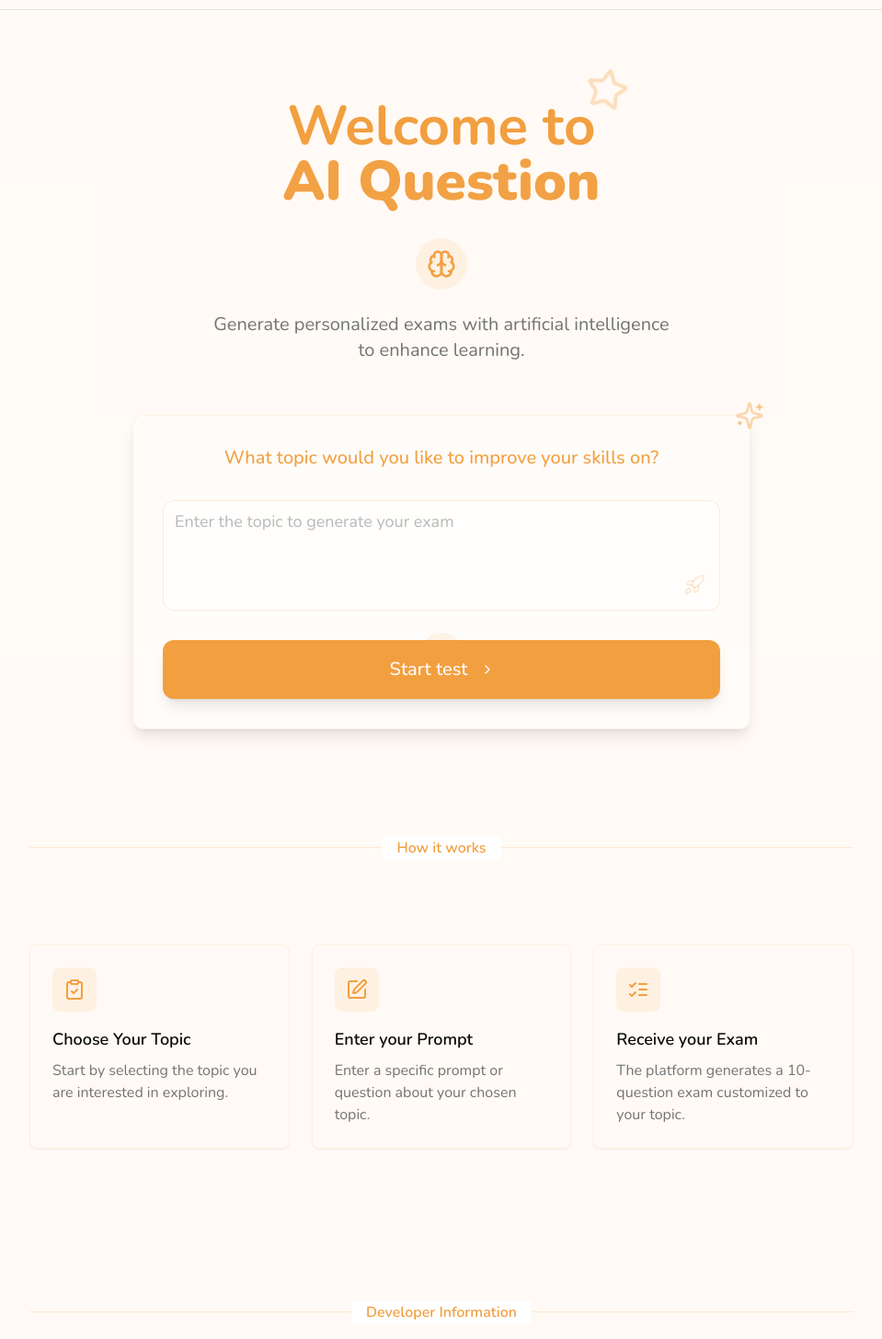
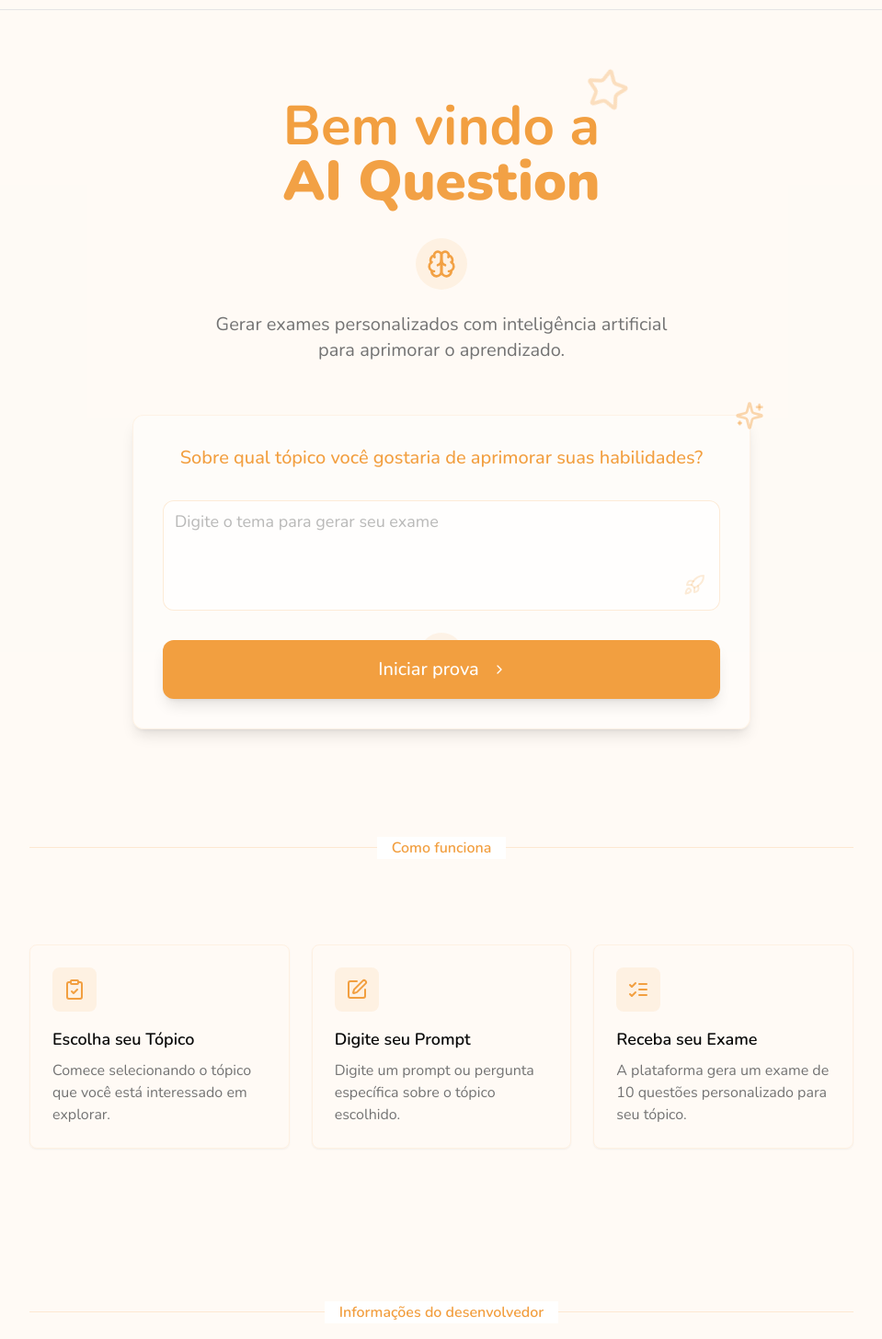
Before and after one commit to Felipe-Belotto/ai-question, a Next.js app: page / in a window 1280 px wide. Shown: the part 54-1510 px from the top of the page at 92% size, without its empty margins (160-1119 px from the left). Built offline with nearby package versions, Linux system fonts and the light colour scheme.

Commit message:
Refactor paraglide configuration files and add support for remote patterns

```diff
--- a/src/paraglide/messages.js
+++ b/src/paraglide/messages.js
@@ -1,8 +1,9 @@
 /* eslint-disable */
-import { languageTag } from "./runtime.js";
-import * as pt_BR from "./messages/pt-BR.js";
-import * as en_US from "./messages/en-US.js";
-import * as es_ES from "./messages/es-ES.js";
+import { languageTag } from "./runtime.js"
+import * as pt_BR from "./messages/pt-BR.js"
+import * as en_US from "./messages/en-US.js"
+import * as es_ES from "./messages/es-ES.js"
+
 
 /**
  * This message has been compiled by [inlang paraglide](https://inlang.com/m/gerre34r/library-inlang-paraglideJs).
@@ -21,9 +22,11 @@ export const howItWorks = (params = {}, options = {}) => {
 	return {
 		"en-US": en_US.howItWorks,
 		"es-ES": es_ES.howItWorks,
-    "pt-BR": pt_BR.howItWorks,
-  }[options.languageTag ?? languageTag()]();
-};
+		"pt-BR": pt_BR.howItWorks
+	}[options.languageTag ?? languageTag()]()
+}
+
+
 
 /**
  * This message has been compiled by [inlang paraglide](https://inlang.com/m/gerre34r/library-inlang-paraglideJs).
@@ -42,9 +45,11 @@ export const creatorInfo = (params = {}, options = {}) => {
 	return {
 		"en-US": en_US.creatorInfo,
 		"es-ES": es_ES.creatorInfo,
-    "pt-BR": pt_BR.creatorInfo,
-  }[options.languageTag ?? languageTag()]();
-};
+		"pt-BR": pt_BR.creatorInfo
+	}[options.languageTag ?? languageTag()]()
+}
+
+
 
 /**
  * This message has been compiled by [inlang paraglide](https://inlang.com/m/gerre34r/library-inlang-paraglideJs).
@@ -63,9 +68,11 @@ export const welcome = (params = {}, options = {}) => {
 	return {
 		"en-US": en_US.welcome,
 		"es-ES": es_ES.welcome,
-    "pt-BR": pt_BR.welcome,
-  }[options.languageTag ?? languageTag()]();
-};
+		"pt-BR": pt_BR.welcome
+	}[options.languageTag ?? languageTag()]()
+}
+
+
 
 /**
  * This message has been compiled by [inlang paraglide](https://inlang.com/m/gerre34r/library-inlang-paraglideJs).
@@ -84,9 +91,11 @@ export const welcomeMessage = (params = {}, options = {}) => {
 	return {
 		"en-US": en_US.welcomeMessage,
 		"es-ES": es_ES.welcomeMessage,
-    "pt-BR": pt_BR.welcomeMessage,
-  }[options.languageTag ?? languageTag()]();
-};
+		"pt-BR": pt_BR.welcomeMessage
+	}[options.languageTag ?? languageTag()]()
+}
+
+
 
 /**
  * This message has been compiled by [inlang paraglide](https://inlang.com/m/gerre34r/library-inlang-paraglideJs).
@@ -105,9 +114,11 @@ export const inputPromptMessage = (params = {}, options = {}) => {
 	return {
 		"en-US": en_US.inputPromptMessage,
 		"es-ES": es_ES.inputPromptMessage,
-    "pt-BR": pt_BR.inputPromptMessage,
-  }[options.languageTag ?? languageTag()]();
-};
+		"pt-BR": pt_BR.inputPromptMessage
+	}[options.languageTag ?? languageTag()]()
+}
+
+
 
 /**
  * This message has been compiled by [inlang paraglide](https://inlang.com/m/gerre34r/library-inlang-paraglideJs).
@@ -126,9 +137,11 @@ export const inputPromptPlaceholder = (params = {}, options = {}) => {
 	return {
 		"en-US": en_US.inputPromptPlaceholder,
 		"es-ES": es_ES.inputPromptPlaceholder,
-    "pt-BR": pt_BR.inputPromptPlaceholder,
-  }[options.languageTag ?? languageTag()]();
-};
+		"pt-BR": pt_BR.inputPromptPlaceholder
+	}[options.languageTag ?? languageTag()]()
+}
+
+
 
 /**
  * This message has been compiled by [inlang paraglide](https://inlang.com/m/gerre34r/library-inlang-paraglideJs).
@@ -147,9 +160,11 @@ export const submitWaitingMessage = (params = {}, options = {}) => {
 	return {
 		"en-US": en_US.submitWaitingMessage,
 		"es-ES": es_ES.submitWaitingMessage,
-    "pt-BR": pt_BR.submitWaitingMessage,
-  }[options.languageTag ?? languageTag()]();
-};
+		"pt-BR": pt_BR.submitWaitingMessage
+	}[options.languageTag ?? languageTag()]()
+}
+
+
 
 /**
  * This message has been compiled by [inlang paraglide](https://inlang.com/m/gerre34r/library-inlang-paraglideJs).
@@ -168,9 +183,11 @@ export const somethingWrong = (params = {}, options = {}) => {
 	return {
 		"en-US": en_US.somethingWrong,
 		"es-ES": es_ES.somethingWrong,
-    "pt-BR": pt_BR.somethingWrong,
-  }[options.languageTag ?? languageTag()]();
-};
+		"pt-BR": pt_BR.somethingWrong
+	}[options.languageTag ?? languageTag()]()
+}
+
+
 
 /**
  * This message has been compiled by [inlang paraglide](https://inlang.com/m/gerre34r/library-inlang-paraglideJs).
@@ -189,9 +206,11 @@ export const startQuiz = (params = {}, options = {}) => {
 	return {
 		"en-US": en_US.startQuiz,
 		"es-ES": es_ES.startQuiz,
-    "pt-BR": pt_BR.startQuiz,
-  }[options.languageTag ?? languageTag()]();
-};
+		"pt-BR": pt_BR.startQuiz
+	}[options.languageTag ?? languageTag()]()
+}
+
+
 
 /**
  * This message has been compiled by [inlang paraglide](https://inlang.com/m/gerre34r/library-inlang-paraglideJs).
@@ -210,9 +229,11 @@ export const step1Title = (params = {}, options = {}) => {
 	return {
 		"en-US": en_US.step1Title,
 		"es-ES": es_ES.step1Title,
-    "pt-BR": pt_BR.step1Title,
-  }[options.languageTag ?? languageTag()]();
-};
+		"pt-BR": pt_BR.step1Title
+	}[options.languageTag ?? languageTag()]()
+}
+
+
 
 /**
  * This message has been compiled by [inlang paraglide](https://inlang.com/m/gerre34r/library-inlang-paraglideJs).
@@ -231,9 +252,11 @@ export const step1Description = (params = {}, options = {}) => {
 	return {
 		"en-US": en_US.step1Description,
 		"es-ES": es_ES.step1Description,
-    "pt-BR": pt_BR.step1Description,
-  }[options.languageTag ?? languageTag()]();
-};
+		"pt-BR": pt_BR.step1Description
+	}[options.languageTag ?? languageTag()]()
+}
+
+
 
 /**
  * This message has been compiled by [inlang paraglide](https://inlang.com/m/gerre34r/library-inlang-paraglideJs).
@@ -252,9 +275,11 @@ export const step2Title = (params = {}, options = {}) => {
 	return {
 		"en-US": en_US.step2Title,
 		"es-ES": es_ES.step2Title,
-    "pt-BR": pt_BR.step2Title,
-  }[options.languageTag ?? languageTag()]();
-};
+		"pt-BR": pt_BR.step2Title
+	}[options.languageTag ?? languageTag()]()
+}
+
+
 
 /**
  * This message has been compiled by [inlang paraglide](https://inlang.com/m/gerre34r/library-inlang-paraglideJs).
@@ -273,9 +298,11 @@ export const step2Description = (params = {}, options = {}) => {
 	return {
 		"en-US": en_US.step2Description,
 		"es-ES": es_ES.step2Description,
-    "pt-BR": pt_BR.step2Description,
-  }[options.languageTag ?? languageTag()]();
-};
+		"pt-BR": pt_BR.step2Description
+	}[options.languageTag ?? languageTag()]()
+}
+
+
 
 /**
  * This message has been compiled by [inlang paraglide](https://inlang.com/m/gerre34r/library-inlang-paraglideJs).
@@ -294,9 +321,11 @@ export const step3Title = (params = {}, options = {}) => {
 	return {
 		"en-US": en_US.step3Title,
 		"es-ES": es_ES.step3Title,
-    "pt-BR": pt_BR.step3Title,
-  }[options.languageTag ?? languageTag()]();
-};
+		"pt-BR": pt_BR.step3Title
+	}[options.languageTag ?? languageTag()]()
+}
+
+
 
 /**
  * This message has been compiled by [inlang paraglide](https://inlang.com/m/gerre34r/library-inlang-paraglideJs).
@@ -315,9 +344,11 @@ export const step3Description = (params = {}, options = {}) => {
 	return {
 		"en-US": en_US.step3Description,
 		"es-ES": es_ES.step3Description,
-    "pt-BR": pt_BR.step3Description,
-  }[options.languageTag ?? languageTag()]();
-};
+		"pt-BR": pt_BR.step3Description
+	}[options.languageTag ?? languageTag()]()
+}
+
+
 
 /**
  * This message has been compiled by [inlang paraglide](https://inlang.com/m/gerre34r/library-inlang-paraglideJs).
@@ -336,9 +367,11 @@ export const creatorImageAlt = (params = {}, options = {}) => {
 	return {
 		"en-US": en_US.creatorImageAlt,
 		"es-ES": es_ES.creatorImageAlt,
-    "pt-BR": pt_BR.creatorImageAlt,
-  }[options.languageTag ?? languageTag()]();
-};
+		"pt-BR": pt_BR.creatorImageAlt
+	}[options.languageTag ?? languageTag()]()
+}
+
+
 
 /**
  * This message has been compiled by [inlang paraglide](https://inlang.com/m/gerre34r/library-inlang-paraglideJs).
@@ -357,9 +390,11 @@ export const creatorDescription = (params = {}, options = {}) => {
 	return {
 		"en-US": en_US.creatorDescription,
 		"es-ES": es_ES.creatorDescription,
-    "pt-BR": pt_BR.creatorDescription,
-  }[options.languageTag ?? languageTag()]();
-};
+		"pt-BR": pt_BR.creatorDescription
+	}[options.languageTag ?? languageTag()]()
+}
+
+
 
 /**
  * This message has been compiled by [inlang paraglide](https://inlang.com/m/gerre34r/library-inlang-paraglideJs).
@@ -374,13 +409,15 @@ export const creatorDescription = (params = {}, options = {}) => {
  * @returns {string}
  */
 /* @__NO_SIDE_EFFECTS__ */
-export const quizTitle = (params, options = {}) => {
+export const quizTitle = (params , options = {}) => {
 	return {
 		"en-US": en_US.quizTitle,
 		"es-ES": es_ES.quizTitle,
-    "pt-BR": pt_BR.quizTitle,
-  }[options.languageTag ?? languageTag()](params);
-};
+		"pt-BR": pt_BR.quizTitle
+	}[options.languageTag ?? languageTag()](params)
+}
+
+
 
 /**
  * This message has been compiled by [inlang paraglide](https://inlang.com/m/gerre34r/library-inlang-paraglideJs).
@@ -399,9 +436,11 @@ export const defaultTopic = (params = {}, options = {}) => {
 	return {
 		"en-US": en_US.defaultTopic,
 		"es-ES": es_ES.defaultTopic,
-    "pt-BR": pt_BR.defaultTopic,
-  }[options.languageTag ?? languageTag()]();
-};
+		"pt-BR": pt_BR.defaultTopic
+	}[options.languageTag ?? languageTag()]()
+}
+
+
 
 /**
  * This message has been compiled by [inlang paraglide](https://inlang.com/m/gerre34r/library-inlang-paraglideJs).
@@ -420,9 +459,11 @@ export const result = (params = {}, options = {}) => {
 	return {
 		"en-US": en_US.result,
 		"es-ES": es_ES.result,
-    "pt-BR": pt_BR.result,
-  }[options.languageTag ?? languageTag()]();
-};
+		"pt-BR": pt_BR.result
+	}[options.languageTag ?? languageTag()]()
+}
+
+
 
 /**
  * This message has been compiled by [inlang paraglide](https://inlang.com/m/gerre34r/library-inlang-paraglideJs).
@@ -441,9 +482,11 @@ export const passed = (params = {}, options = {}) => {
 	return {
 		"en-US": en_US.passed,
 		"es-ES": es_ES.passed,
-    "pt-BR": pt_BR.passed,
-  }[options.languageTag ?? languageTag()]();
-};
+		"pt-BR": pt_BR.passed
+	}[options.languageTag ?? languageTag()]()
+}
+
+
 
 /**
  * This message has been compiled by [inlang paraglide](https://inlang.com/m/gerre34r/library-inlang-paraglideJs).
@@ -462,9 +505,11 @@ export const failed = (params = {}, options = {}) => {
 	return {
 		"en-US": en_US.failed,
 		"es-ES": es_ES.failed,
-    "pt-BR": pt_BR.failed,
-  }[options.languageTag ?? languageTag()]();
-};
+		"pt-BR": pt_BR.failed
+	}[options.languageTag ?? languageTag()]()
+}
+
+
 
 /**
  * This message has been compiled by [inlang paraglide](https://inlang.com/m/gerre34r/library-inlang-paraglideJs).
@@ -483,9 +528,11 @@ export const score = (params = {}, options = {}) => {
 	return {
 		"en-US": en_US.score,
 		"es-ES": es_ES.score,
-    "pt-BR": pt_BR.score,
-  }[options.languageTag ?? languageTag()]();
-};
+		"pt-BR": pt_BR.score
+	}[options.languageTag ?? languageTag()]()
+}
+
+
 
 /**
  * This message has been compiled by [inlang paraglide](https://inlang.com/m/gerre34r/library-inlang-paraglideJs).
@@ -500,13 +547,15 @@ export const score = (params = {}, options = {}) => {
  * @returns {string}
  */
 /* @__NO_SIDE_EFFECTS__ */
-export const question = (params, options = {}) => {
+export const question = (params , options = {}) => {
 	return {
 		"en-US": en_US.question,
 		"es-ES": es_ES.question,
-    "pt-BR": pt_BR.question,
-  }[options.languageTag ?? languageTag()](params);
-};
+		"pt-BR": pt_BR.question
+	}[options.languageTag ?? languageTag()](params)
+}
+
+
 
 /**
  * This message has been compiled by [inlang paraglide](https://inlang.com/m/gerre34r/library-inlang-paraglideJs).
@@ -521,13 +570,15 @@ export const question = (params, options = {}) => {
  * @returns {string}
  */
 /* @__NO_SIDE_EFFECTS__ */
-export const correctAnswer = (params, options = {}) => {
+export const correctAnswer = (params , options = {}) => {
 	return {
 		"en-US": en_US.correctAnswer,
 		"es-ES": es_ES.correctAnswer,
-    "pt-BR": pt_BR.correctAnswer,
-  }[options.languageTag ?? languageTag()](params);
-};
+		"pt-BR": pt_BR.correctAnswer
+	}[options.languageTag ?? languageTag()](params)
+}
+
+
 
 /**
  * This message has been compiled by [inlang paraglide](https://inlang.com/m/gerre34r/library-inlang-paraglideJs).
@@ -546,9 +597,11 @@ export const submitAnswers = (params = {}, options = {}) => {
 	return {
 		"en-US": en_US.submitAnswers,
 		"es-ES": es_ES.submitAnswers,
-    "pt-BR": pt_BR.submitAnswers,
-  }[options.languageTag ?? languageTag()]();
-};
+		"pt-BR": pt_BR.submitAnswers
+	}[options.languageTag ?? languageTag()]()
+}
+
+
 
 /**
  * This message has been compiled by [inlang paraglide](https://inlang.com/m/gerre34r/library-inlang-paraglideJs).
@@ -567,9 +620,11 @@ export const startOver = (params = {}, options = {}) => {
 	return {
 		"en-US": en_US.startOver,
 		"es-ES": es_ES.startOver,
-    "pt-BR": pt_BR.startOver,
-  }[options.languageTag ?? languageTag()]();
-};
+		"pt-BR": pt_BR.startOver
+	}[options.languageTag ?? languageTag()]()
+}
+
+
 
 /**
  * This message has been compiled by [inlang paraglide](https://inlang.com/m/gerre34r/library-inlang-paraglideJs).
@@ -588,9 +643,11 @@ export const questionNavigation = (params = {}, options = {}) => {
 	return {
 		"en-US": en_US.questionNavigation,
 		"es-ES": es_ES.questionNavigation,
-    "pt-BR": pt_BR.questionNavigation,
-  }[options.languageTag ?? languageTag()]();
-};
+		"pt-BR": pt_BR.questionNavigation
+	}[options.languageTag ?? languageTag()]()
+}
+
+
 
 /**
  * This message has been compiled by [inlang paraglide](https://inlang.com/m/gerre34r/library-inlang-paraglideJs).
@@ -609,9 +666,11 @@ export const previous = (params = {}, options = {}) => {
 	return {
 		"en-US": en_US.previous,
 		"es-ES": es_ES.previous,
-    "pt-BR": pt_BR.previous,
-  }[options.languageTag ?? languageTag()]();
-};
+		"pt-BR": pt_BR.previous
+	}[options.languageTag ?? languageTag()]()
+}
+
+
 
 /**
  * This message has been compiled by [inlang paraglide](https://inlang.com/m/gerre34r/library-inlang-paraglideJs).
@@ -630,6 +689,6 @@ export const next = (params = {}, options = {}) => {
 	return {
 		"en-US": en_US.next,
 		"es-ES": es_ES.next,
-    "pt-BR": pt_BR.next,
-  }[options.languageTag ?? languageTag()]();
-};
+		"pt-BR": pt_BR.next
+	}[options.languageTag ?? languageTag()]()
+}
--- a/src/paraglide/messages/en-US.js
+++ b/src/paraglide/messages/en-US.js
@@ -10,235 +10,62 @@
  */
 
 
-/**
- *
- * @returns {string}
- */
-/* @__NO_SIDE_EFFECTS__ */
-export const howItWorks = () => `How it works`
+export { howItWorks } from "./pt-BR.js"
 
+export { creatorInfo } from "./pt-BR.js"
 
-/**
- *
- * @returns {string}
- */
-/* @__NO_SIDE_EFFECTS__ */
-export const creatorInfo = () => `Developer Information`
+export { welcome } from "./pt-BR.js"
 
+export { welcomeMessage } from "./pt-BR.js"
 
-/**
- *
- * @returns {string}
- */
-/* @__NO_SIDE_EFFECTS__ */
-export const welcome = () => `Welcome to`
+export { inputPromptMessage } from "./pt-BR.js"
 
+export { inputPromptPlaceholder } from "./pt-BR.js"
 
-/**
- *
- * @returns {string}
- */
-/* @__NO_SIDE_EFFECTS__ */
-export const welcomeMessage = () => `Generate personalized exams with artificial intelligence to enhance learning.`
+export { submitWaitingMessage } from "./pt-BR.js"
 
+export { somethingWrong } from "./pt-BR.js"
 
-/**
- *
- * @returns {string}
- */
-/* @__NO_SIDE_EFFECTS__ */
-export const inputPromptMessage = () => `What topic would you like to improve your skills on?`
+export { startQuiz } from "./pt-BR.js"
 
+export { step1Title } from "./pt-BR.js"
 
-/**
- *
- * @returns {string}
- */
-/* @__NO_SIDE_EFFECTS__ */
-export const inputPromptPlaceholder = () => `Enter the topic to generate your exam`
+export { step1Description } from "./pt-BR.js"
 
+export { step2Title } from "./pt-BR.js"
 
-/**
- *
- * @returns {string}
- */
-/* @__NO_SIDE_EFFECTS__ */
-export const submitWaitingMessage = () => `Creating your journey`
+export { step2Description } from "./pt-BR.js"
 
+export { step3Title } from "./pt-BR.js"
 
-/**
- *
- * @returns {string}
- */
-/* @__NO_SIDE_EFFECTS__ */
-export const somethingWrong = () => `Something went wrong - Try again`
+export { step3Description } from "./pt-BR.js"
 
+export { creatorImageAlt } from "./pt-BR.js"
 
-/**
- *
- * @returns {string}
- */
-/* @__NO_SIDE_EFFECTS__ */
-export const startQuiz = () => `Start test`
+export { creatorDescription } from "./pt-BR.js"
 
-
-/**
- *
- * @returns {string}
- */
-/* @__NO_SIDE_EFFECTS__ */
-export const step1Title = () => `Choose Your Topic`
-
-
-/**
- *
- * @returns {string}
- */
-/* @__NO_SIDE_EFFECTS__ */
-export const step1Description = () => `Start by selecting the topic you are interested in exploring.`
-
-
-/**
- *
- * @returns {string}
- */
-/* @__NO_SIDE_EFFECTS__ */
-export const step2Title = () => `Enter your Prompt`
-
-
-/**
- *
- * @returns {string}
- */
-/* @__NO_SIDE_EFFECTS__ */
-export const step2Description = () => `Enter a specific prompt or question about your chosen topic.`
-
-
-/**
- *
- * @returns {string}
- */
-/* @__NO_SIDE_EFFECTS__ */
-export const step3Title = () => `Receive your Exam`
-
-
-/**
- *
- * @returns {string}
- */
-/* @__NO_SIDE_EFFECTS__ */
-export const step3Description = () => `The platform generates a 10-question exam customized to your topic.`
-
-
-/**
- *
- * @returns {string}
- */
-/* @__NO_SIDE_EFFECTS__ */
-export const creatorImageAlt = () => `Creator's photo`
-
-
-/**
- *
- * @returns {string}
- */
-/* @__NO_SIDE_EFFECTS__ */
-export const creatorDescription = () => `Front-end developer from Campinas, Brazil, with a passion for interface design and building interactive websites. This project aims to demonstrate how AI tools can enhance education, expanding access to knowledge and promoting lifelong learning.`
-
-
-/**
- * @param {{ topic: NonNullable<unknown> }} params
- * @returns {string}
- */
-/* @__NO_SIDE_EFFECTS__ */
-export const quizTitle = (params) => `Quiz: ${params.topic}`
-
+export { quizTitle } from "./pt-BR.js"
 
 export { defaultTopic } from "./pt-BR.js"
 
-/**
- *
- * @returns {string}
- */
-/* @__NO_SIDE_EFFECTS__ */
-export const result = () => `Result`
+export { result } from "./pt-BR.js"
 
+export { passed } from "./pt-BR.js"
 
-/**
- *
- * @returns {string}
- */
-/* @__NO_SIDE_EFFECTS__ */
-export const passed = () => `Approved`
+export { failed } from "./pt-BR.js"
 
+export { score } from "./pt-BR.js"
 
-/**
- *
- * @returns {string}
- */
-/* @__NO_SIDE_EFFECTS__ */
-export const failed = () => `Failed`
+export { question } from "./pt-BR.js"
 
+export { correctAnswer } from "./pt-BR.js"
 
-/**
- *
- * @returns {string}
- */
-/* @__NO_SIDE_EFFECTS__ */
-export const score = () => `Score`
+export { submitAnswers } from "./pt-BR.js"
 
+export { startOver } from "./pt-BR.js"
 
-/**
- * @param {{ number: NonNullable<unknown> }} params
- * @returns {string}
- */
-/* @__NO_SIDE_EFFECTS__ */
-export const question = (params) => `Question ${params.number}`
+export { questionNavigation } from "./pt-BR.js"
 
+export { previous } from "./pt-BR.js"
 
-/**
- * @param {{ answer: NonNullable<unknown> }} params
- * @returns {string}
- */
-/* @__NO_SIDE_EFFECTS__ */
-export const correctAnswer = (params) => `Correct answer: ${params.answer}`
-
-
-/**
- *
- * @returns {string}
- */
-/* @__NO_SIDE_EFFECTS__ */
-export const submitAnswers = () => `Submit Responses`
-
-
-/**
- *
- * @returns {string}
- */
-/* @__NO_SIDE_EFFECTS__ */
-export const startOver = () => `Start over`
-
-
-/**
- *
- * @returns {string}
- */
-/* @__NO_SIDE_EFFECTS__ */
-export const questionNavigation = () => `Question navigation`
-
-
-/**
- *
- * @returns {string}
- */
-/* @__NO_SIDE_EFFECTS__ */
-export const previous = () => `Previous`
-
-
-/**
- *
- * @returns {string}
- */
-/* @__NO_SIDE_EFFECTS__ */
-export const next = () => `Next`
+export { next } from "./pt-BR.js"
```
Also changed, not shown: messages/en-ES.json (renamed from messages/en-us.json), 1 other file (tests, documents, lock files or other folders). Lines whose indentation alone changed are shown as unchanged.
